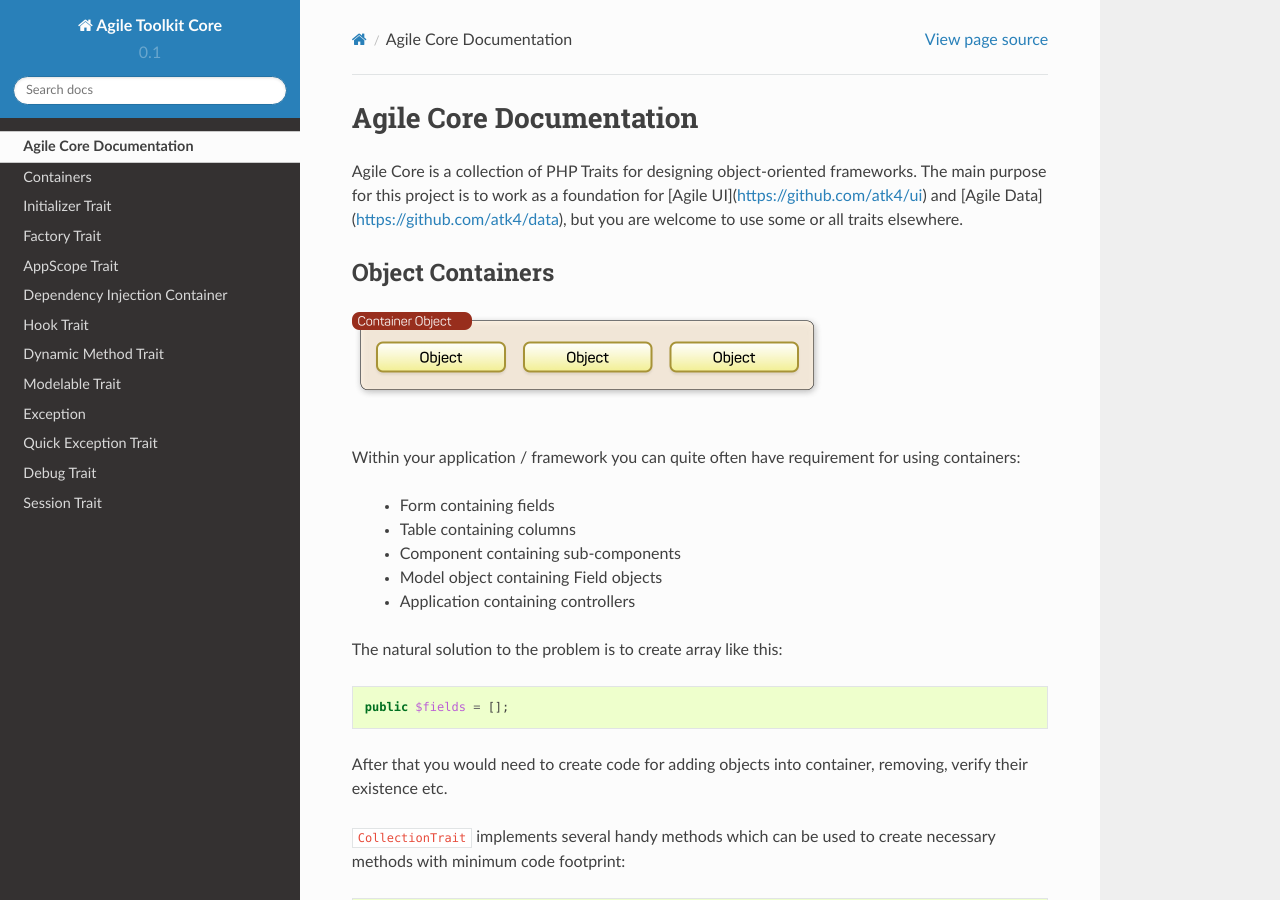
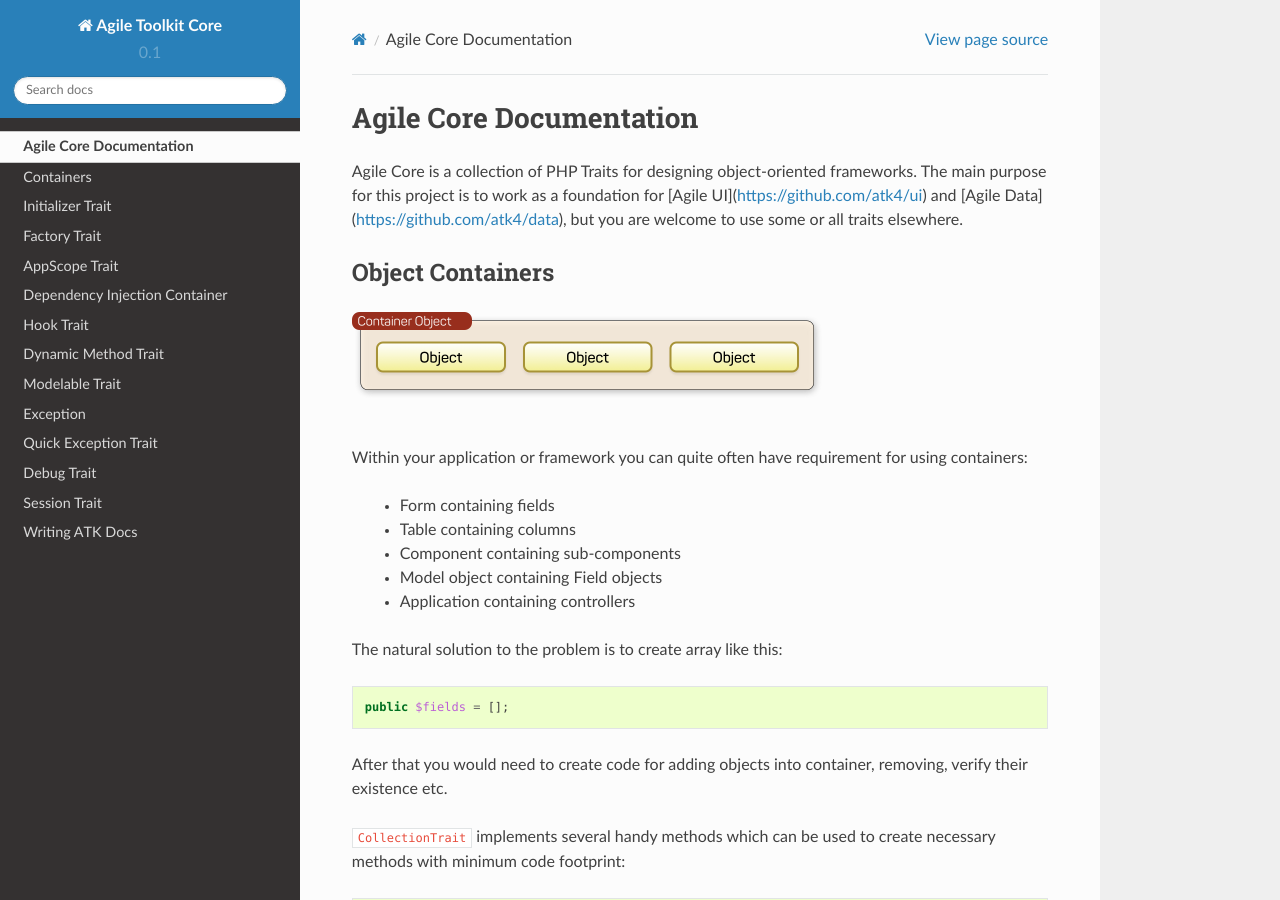
Before and after one commit to atk4/core, a Sphinx documentation site: the page built from docs/index.rst, in a window 1280 px wide and 900 px high. Built offline with Sphinx 7.4.7 and the Read the Docs theme 2.0.0, drawn with Linux system fonts in a browser that asks for light colours; cross-references to code outside the pages are shown as plain code; some of the changed text lies outside the part shown.

```diff
--- a/docs/index.rst
+++ b/docs/index.rst
@@ -20,7 +20,7 @@ Object Containers
 .. figure:: images/containers.png
    :scale: 50 %
 
-Within your application / framework you can quite often have requirement for
+Within your application or framework you can quite often have requirement for
 using containers:
 
  - Form containing fields
@@ -273,3 +273,4 @@ Others
 
     debug
     session
+    docs
```
Also changed, not shown: docs/docs.rst (added, +42 -0 lines), docs/images/doc-build-phpstorm1.png (added), docs/images/doc-build-phpstorm2.png (added), docs/images/doc-build-phpstorm3.png (added), 1 other file.
